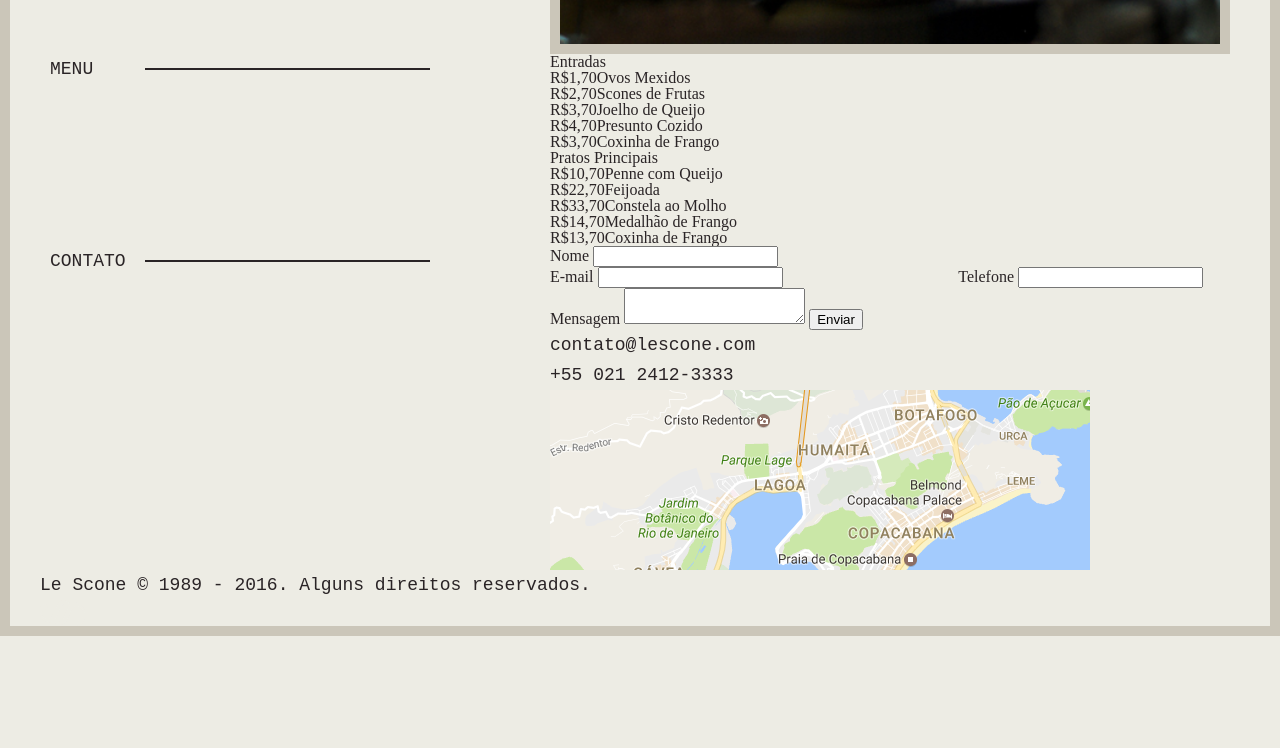
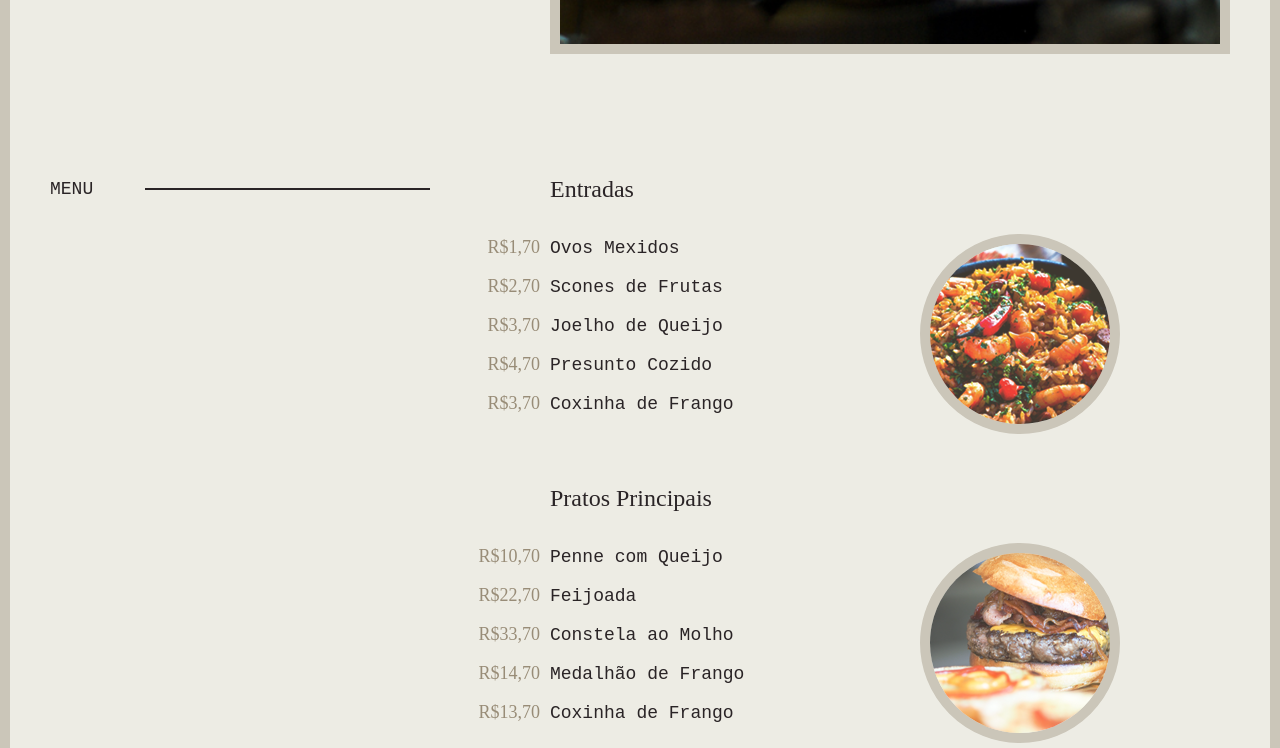
Before and after one commit to maxmaccari/lescone, a plain HTML site: page index.html in a window 1280 px wide. Shown: the part 892-1640 px from the top of the page. Before the commit the page ends 1528 px from the top, so only its background shows below. Drawn offline with Linux system fonts and the light colour scheme; a web font is replaced by a local one.

Commit message:
Implement menu part
https://www.origamid.com/curso/css-com-sass/4-10-menu

```diff
--- a/index.html
+++ b/index.html
@@ -29,10 +29,11 @@
     </div>
   </main>
 
-  <section class="container">
+  <section class="container menu">
     <h1 class="grid-4 title">Menu</h1>
     <div class="grid-7 offset-1">
       <div class="menu-item">
+        <img src="img/prato-1.png" alt="Foto Prato 1">
         <h2>Entradas</h2>
         <ul>
           <li><span>R$1,70</span>Ovos Mexidos</li>
@@ -44,6 +45,7 @@
       </div>
 
       <div class="menu-item">
+        <img src="img/prato-2.png" alt="Foto Prato 2">
         <h2>Pratos Principais</h2>
         <ul>
           <li><span>R$10,70</span>Penne com Queijo</li>
--- /dev/null
+++ b/scss/_menu.scss
@@ -0,0 +1,51 @@
+.menu {
+  margin-top: 120px;
+  margin-bottom: 120px;
+  @include d(s) {
+    margin-top: 60px;
+    margin-bottom: 60px;
+  }
+}
+
+.menu-item {
+  margin-bottom: 60px;
+
+  h2 {
+    @include type-2(24);
+    margin-bottom: 1em;
+  }
+
+  li {
+    @include type-1(18);
+    line-height: em(38, 18);
+
+    span {
+      font-family: $type-2;
+      color: $beige-dark;
+      display: inline-block;
+      width: 70px;
+      text-align: right;
+      margin-right: 10px;
+      margin-left: -80px;
+      @include d(s) {
+        margin-left: 0;
+        width: auto;
+      }
+    }
+  }
+
+  img {
+    border-radius: 50%;
+    border: 10px solid $beige-medium;
+    position: absolute;
+    right: 0px;
+    margin-top: 60px;;
+    @include d(l) {
+      right: 120px;
+    }
+    @include d(s) {
+      width: 120px;
+      margin-top: 0;
+    }
+  }
+}
--- a/scss/style.scss
+++ b/scss/style.scss
@@ -6,3 +6,4 @@
 
 // Parts
 @import "intro";
+@import "menu";
```
Also changed, not shown: css/style.css.
